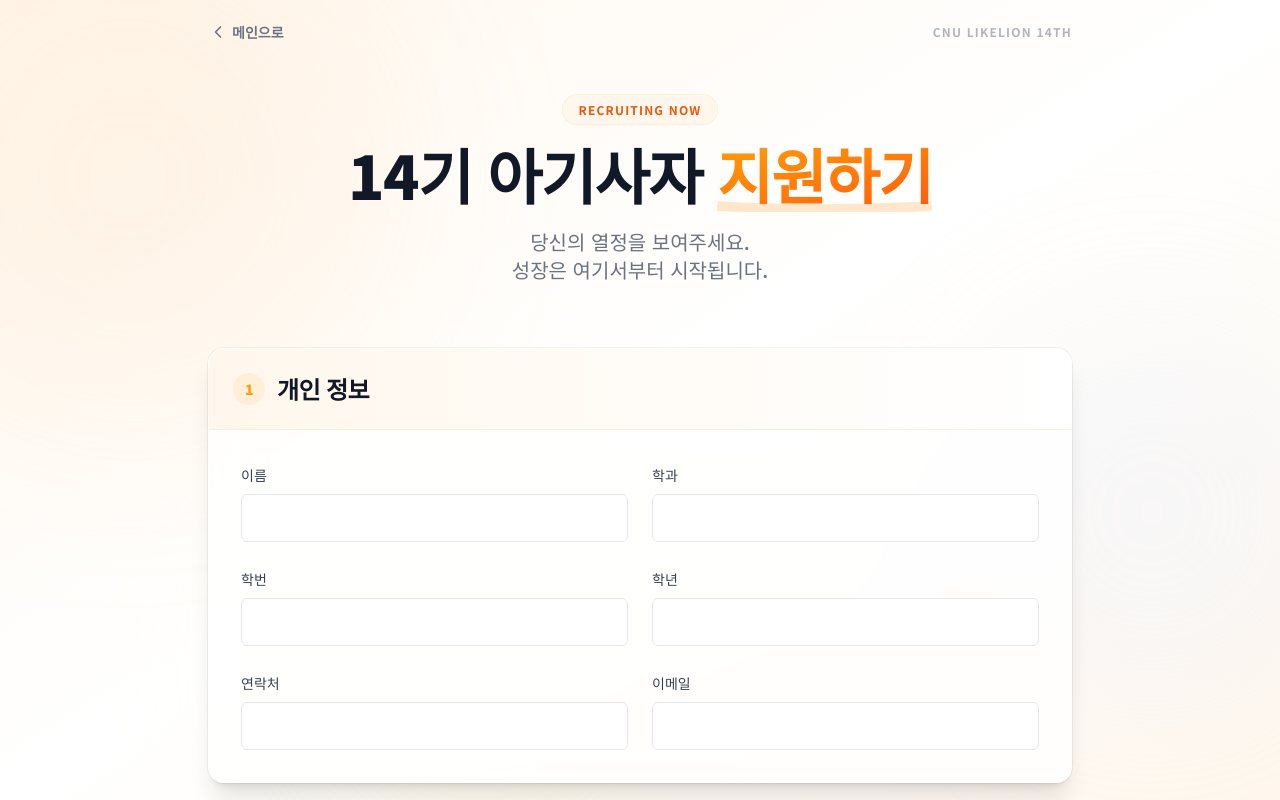
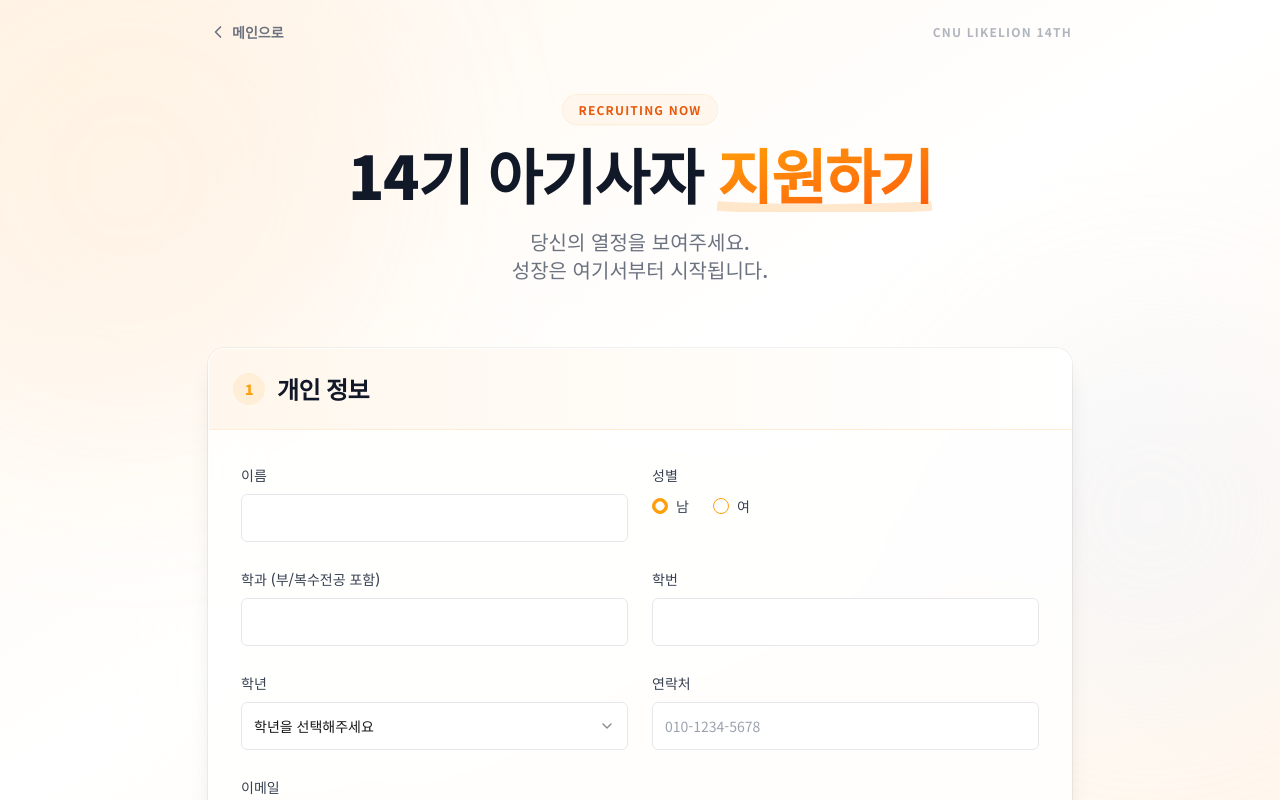
Before and after one commit to likelion-cnu-14th/recruit, a Next.js app: page /apply in a window 1280 px wide. Shown: the top 800 px of the page. Built offline with nearby package versions, Linux system fonts and the light colour scheme.

Commit message:
feat: 지원자 정보 내용 추가

```diff
--- a/src/app/api/apply/route.ts
+++ b/src/app/api/apply/route.ts
@@ -31,6 +31,9 @@ export async function POST(request: Request) {
       properties: {
         이름: {
           title: [{ text: { content: data.name } }],
+        },
+        성별: {
+          select: { name: data.gender === "male" ? "남" : "여" },
         },
         학과: {
           rich_text: [{ text: { content: data.major } }],
--- a/src/components/ApplicationForm.tsx
+++ b/src/components/ApplicationForm.tsx
@@ -61,6 +61,7 @@ export default function ApplicationForm() {
       codingExperience: "",
       portfolio: "",
       name: "",
+      gender: "male",
       major: "",
       studentNumber: "",
       grade: "",
@@ -141,10 +142,40 @@ export default function ApplicationForm() {
                 />
                 <FormField
                   control={form.control}
+                  name="gender"
+                  render={({ field }) => (
+                    <FormItem className="space-y-3">
+                      <FormLabel className="text-gray-700">성별</FormLabel>
+                      <FormControl>
+                        <RadioGroup
+                          onValueChange={field.onChange}
+                          defaultValue={field.value}
+                          className="flex space-x-4"
+                        >
+                          <FormItem className="flex items-center space-x-2 space-y-0">
+                            <FormControl>
+                              <RadioGroupItem value="male" />
+                            </FormControl>
+                            <FormLabel className="font-normal text-gray-700">남</FormLabel>
+                          </FormItem>
+                          <FormItem className="flex items-center space-x-2 space-y-0">
+                            <FormControl>
+                              <RadioGroupItem value="female" />
+                            </FormControl>
+                            <FormLabel className="font-normal text-gray-700">여</FormLabel>
+                          </FormItem>
+                        </RadioGroup>
+                      </FormControl>
+                      <FormMessage />
+                    </FormItem>
+                  )}
+                />
+                <FormField
+                  control={form.control}
                   name="major"
                   render={({ field }) => (
                     <FormItem>
-                      <FormLabel className="text-gray-700">학과</FormLabel>
+                      <FormLabel className="text-gray-700">학과 (부/복수전공 포함)</FormLabel>
                       <FormControl>
                         <Input placeholder="" className="bg-white border-gray-200 focus:border-primary h-12" {...field} />
                       </FormControl>
@@ -171,9 +202,20 @@ export default function ApplicationForm() {
                   render={({ field }) => (
                     <FormItem>
                       <FormLabel className="text-gray-700">학년</FormLabel>
-                      <FormControl>
-                        <Input placeholder="" className="bg-white border-gray-200 focus:border-primary h-12" {...field} />
-                      </FormControl>
+                      <Select onValueChange={field.onChange} defaultValue={field.value}>
+                        <FormControl>
+                          <SelectTrigger className="bg-white border-gray-200 focus:border-primary h-12">
+                            <SelectValue placeholder="학년을 선택해주세요" />
+                          </SelectTrigger>
+                        </FormControl>
+                        <SelectContent className="bg-white">
+                          <SelectItem value="1학년">1학년</SelectItem>
+                          <SelectItem value="2학년">2학년</SelectItem>
+                          <SelectItem value="3학년">3학년</SelectItem>
+                          <SelectItem value="4학년">4학년</SelectItem>
+                          <SelectItem value="5학년 이상">5학년 이상</SelectItem>
+                        </SelectContent>
+                      </Select>
                       <FormMessage />
                     </FormItem>
                   )}
@@ -185,7 +227,7 @@ export default function ApplicationForm() {
                     <FormItem>
                       <FormLabel className="text-gray-700">연락처</FormLabel>
                       <FormControl>
-                        <Input placeholder="" className="bg-white border-gray-200 focus:border-primary h-12" {...field} />
+                        <Input placeholder="010-1234-5678" className="bg-white border-gray-200 focus:border-primary h-12" {...field} />
                       </FormControl>
                       <FormMessage />
                     </FormItem>
--- a/src/lib/schema.ts
+++ b/src/lib/schema.ts
@@ -46,6 +46,7 @@ export const applicationFormSchema = z.object({
 
   // Personal Info (Preserved)
   name: z.string().min(2, { message: "이름을 입력해주세요." }),
+  gender: z.enum(["male", "female"]),
   major: z.string().min(1, { message: "소속 학과를 입력해주세요." }),
   studentNumber: z.string().min(1, { message: "학번을 입력해주세요." }),
   grade: z.string().min(1, { message: "학년을 입력해주세요." }),
```
